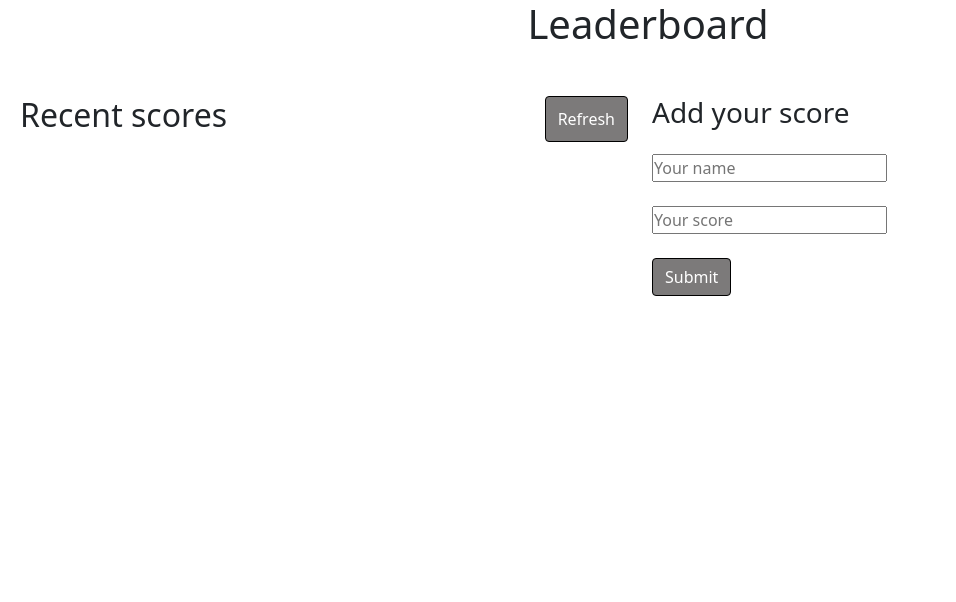
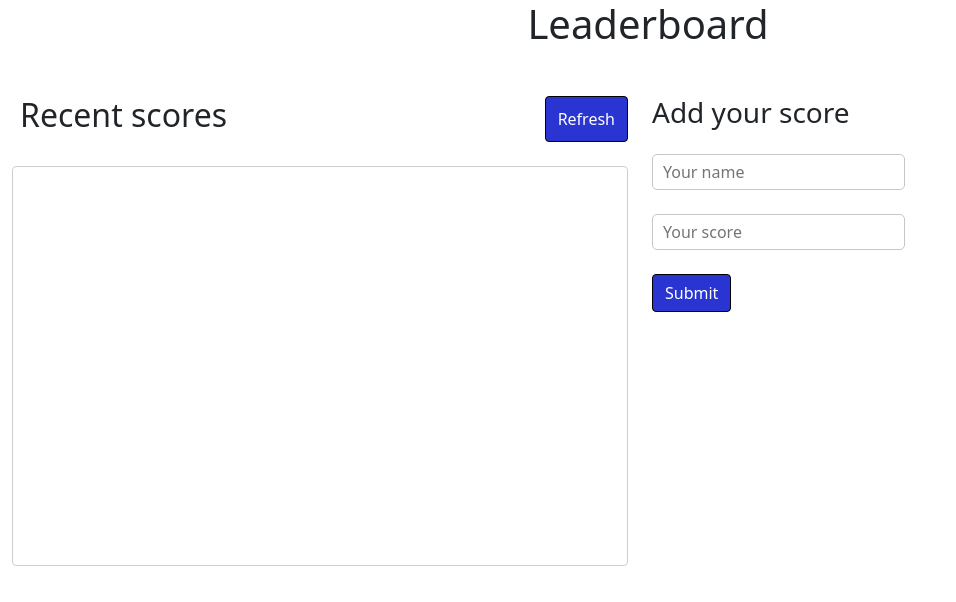
Before and after one commit to Ntwali-Josue/leaderboard, a website built with webpack: page src/index.html in a window 1280 px wide. Shown: the whole page, without its empty margins (0-956 px from the left). Built offline with nearby package versions, Linux system fonts and the light colour scheme; no server answers.

Commit message:
Style buttons

```diff
--- a/src/style.css
+++ b/src/style.css
@@ -10,9 +10,21 @@
 .button {
   border: 1px solid #000;
   color: #fff;
-  background-color: #7c7a7a;
+  background-color: rgb(41, 52, 209);
 }
 
 li {
   list-style: none;
 }
+
+input {
+  padding: 5px 10px;
+  border: 1px solid #c6c6c6;
+  border-radius: 5px;
+}
+
+.overflow {
+  overflow: auto;
+  height: 50vh;
+  border: 1px rgb(206, 206, 206) solid;
+}
```
